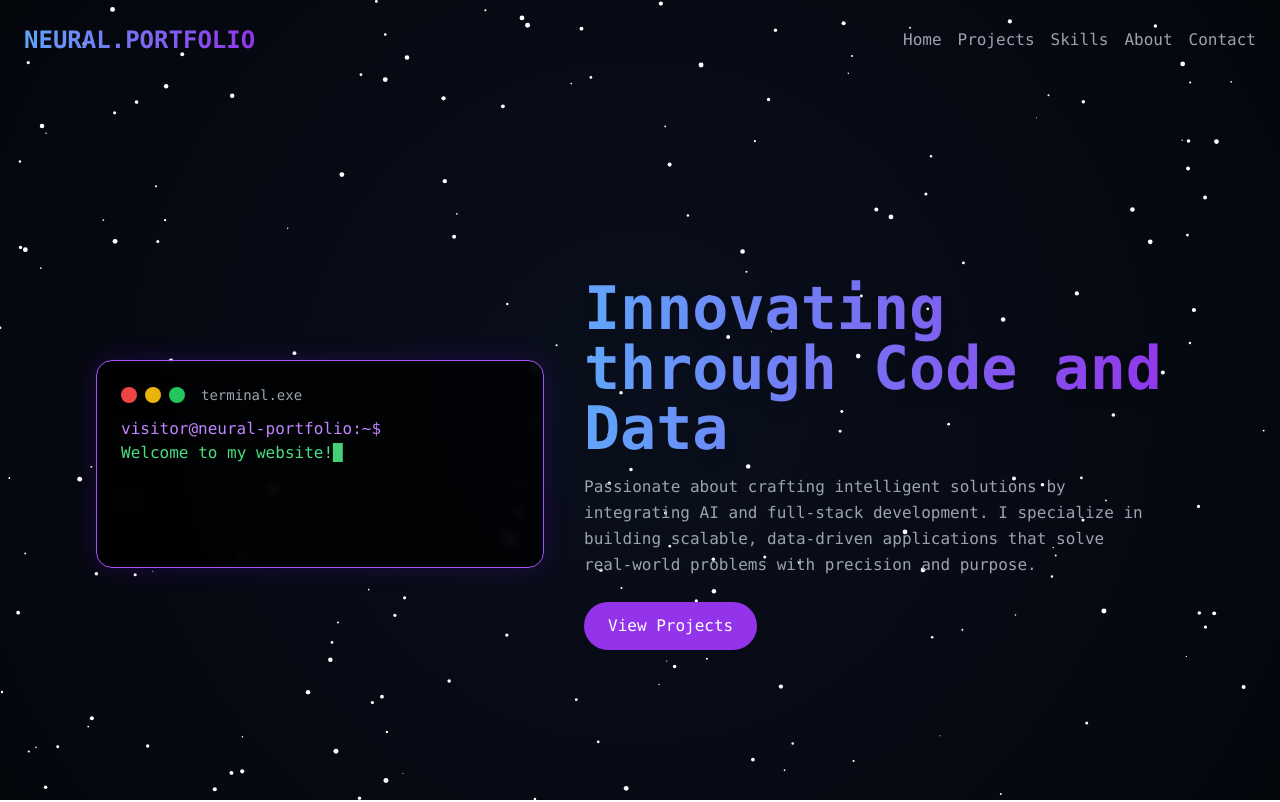
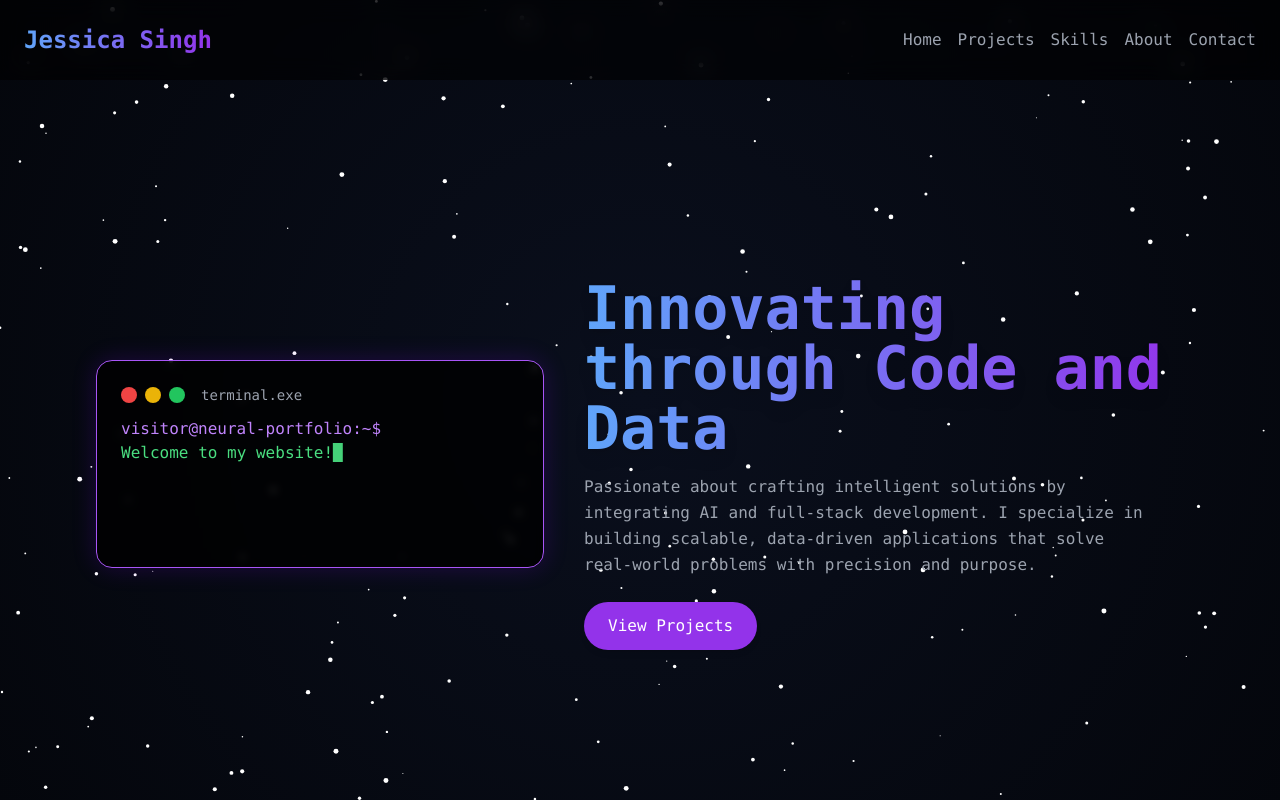
Before and after one commit to jessica-singh/portfolio, a React (Create React App) app: page / in a window 1280 px wide. Shown: the top 802 px of the page. Built offline with nearby package versions, Linux system fonts and the light colour scheme.

Commit message:
name change

```diff
--- a/src/components/Navbar.jsx
+++ b/src/components/Navbar.jsx
@@ -2,16 +2,16 @@ import React from 'react';
 
 const Navbar = () => {
   return (
-    <nav className="fixed top-0 left-0 w-full flex justify-between items-center p-6 z-10">
-      <h1 className="text-2xl font-bold bg-gradient-to-r from-blue-400 to-purple-600 bg-clip-text text-transparent">
-        NEURAL.PORTFOLIO
+    <nav className="fixed top-0 left-0 w-full flex flex-col md:flex-row justify-between items-center p-4 md:p-6 bg-black bg-opacity-60 backdrop-blur-md z-10">
+      <h1 className="text-xl md:text-2xl font-bold bg-gradient-to-r from-blue-400 to-purple-600 bg-clip-text text-transparent mb-2 md:mb-0">
+        Jessica Singh
       </h1>
-      <div className="space-x-4">
-        {['Home', 'Projects', 'Skills', 'About', 'Contact'].map(item => (
+      <div className="space-x-4 flex flex-wrap justify-center">
+        {['Home', 'Projects', 'Skills', 'About', 'Contact'].map((item) => (
           <a
             key={item}
             href={`#${item.toLowerCase()}`}
-            className="text-gray-400 hover:text-purple-400 transition"
+            className="text-gray-400 hover:text-purple-400 transition text-sm md:text-base"
           >
             {item}
           </a>
```
